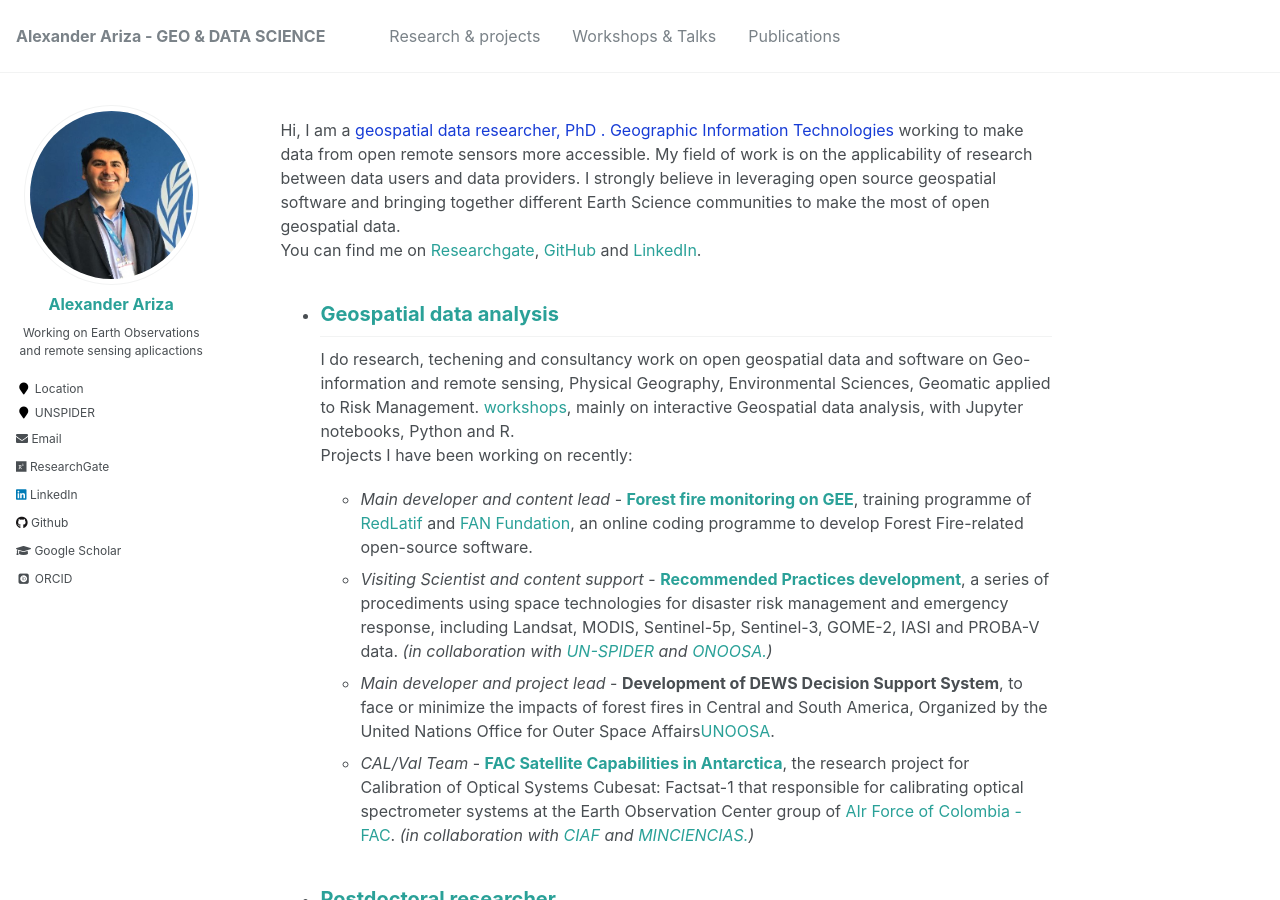
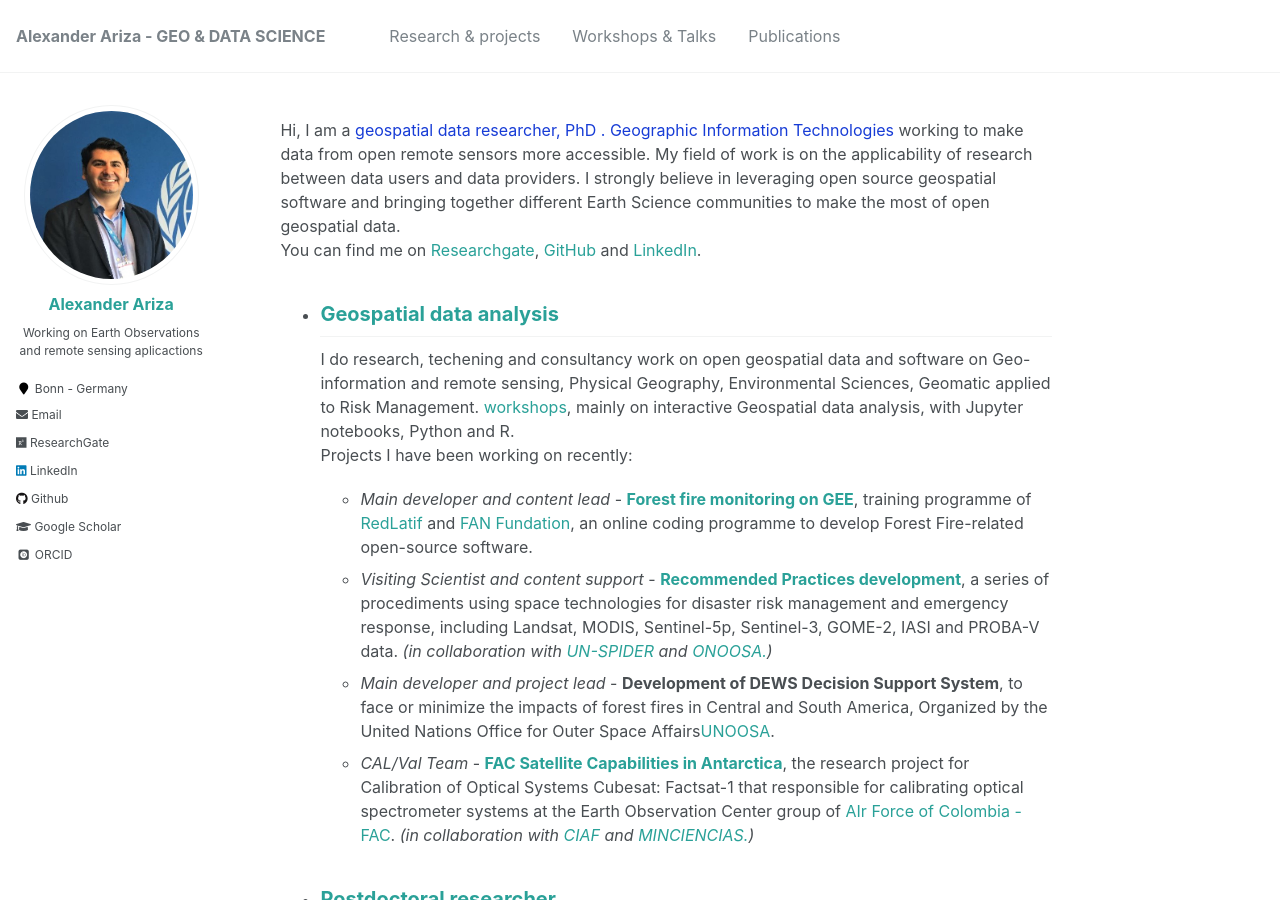
Before and after one commit to Alexanderariza/alexanderariza.github.io, a Jekyll site: the page built from _pages/about.md, in a window 1280 px wide and 900 px high. Built offline with Jekyll 4.4.1, drawn with Linux system fonts in a browser that asks for light colours; some web fonts are replaced.

Commit message:
Update _config.yml

```diff
--- a/_config.yml
+++ b/_config.yml
@@ -19,7 +19,7 @@
 words_per_minute         : 160
 future                   : true
 read_more                : "disabled" # if enabled, adds "Read more" links to excerpts
-talkmap_link             : false #change to true to add link to talkmap on talks page
+talkmap_link             : true #change to true to add link to talkmap on talks page
 comments:
   provider               : # false (default), "disqus", "discourse", "facebook", "google-plus", "staticman", "custom"
   disqus:
@@ -83,8 +83,8 @@
   name             : " Alexander Ariza"
   avatar           : "logo.png"
   bio              : "Working on Earth Observations and remote sensing aplicactions"
-  location         : "Location"
-  employer         : "UNSPIDER"
+  location         : "Bonn - Germany"
+  employer         :
   pubmed           :
   googlescholar    : "https://scholar.google.com/citations?user=z9e0ht4AAAAJ&hl=es"
   email            : "alexanderariza@gmail.com"
```
